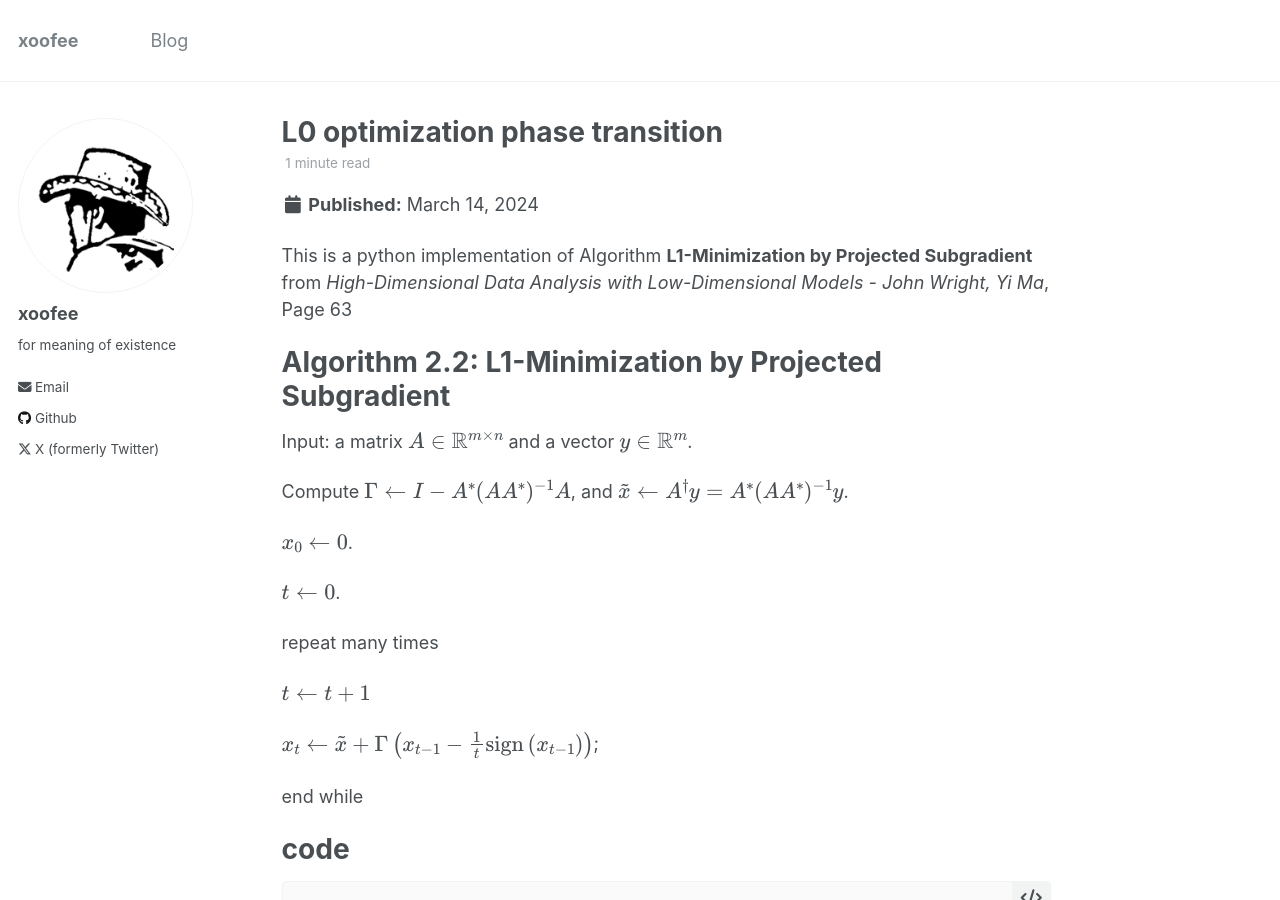
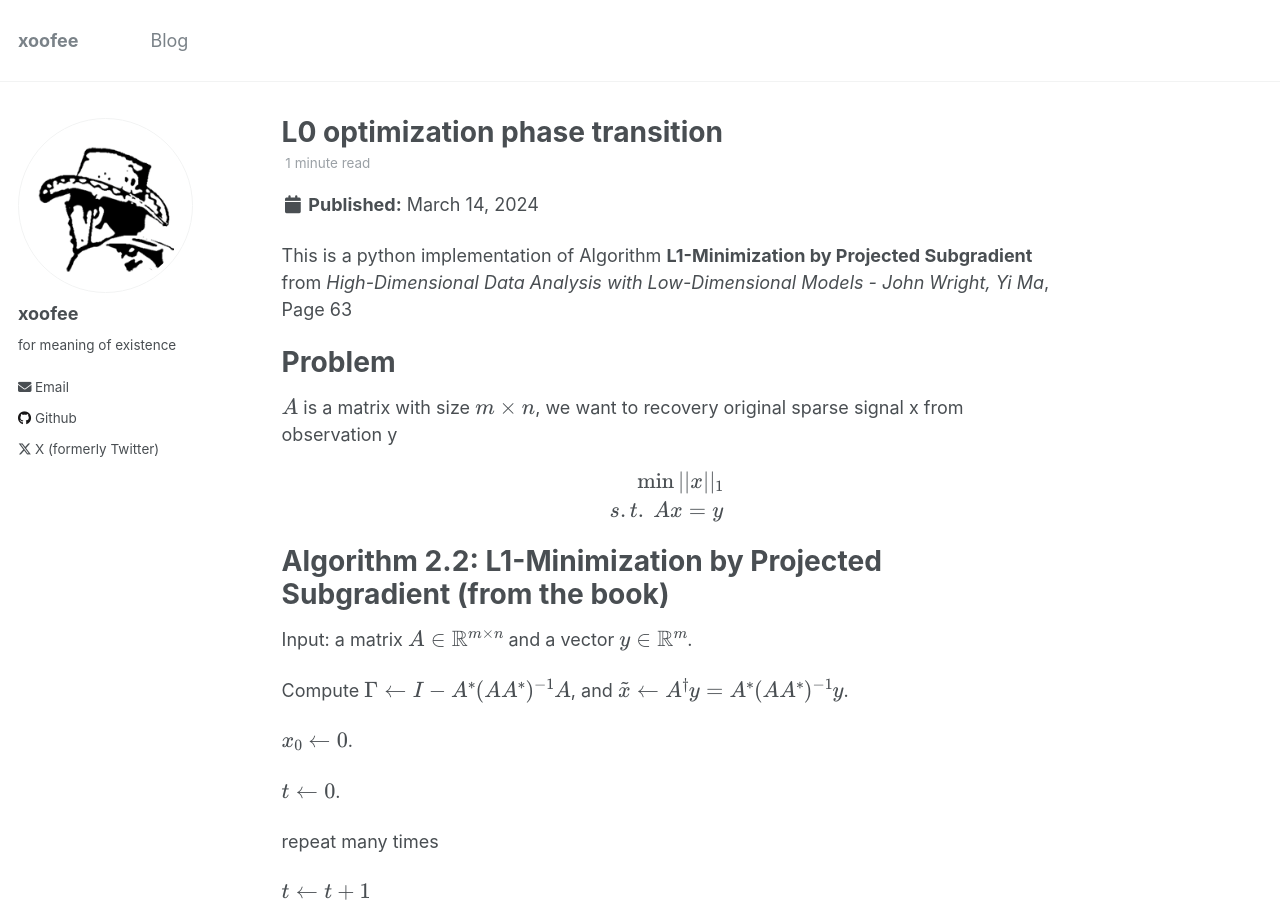
Before and after one commit to xoofee/xoofee.github.io, a Jekyll site: the page built from _posts/2024-03-14-l0-optimzation_phase_transition.md, in a window 1280 px wide and 900 px high. Built offline with Jekyll 4.4.1, drawn with Linux system fonts in a browser that asks for light colours.

Commit message:
update blog

```diff
--- a/_posts/2024-03-14-l0-optimzation_phase_transition.md
+++ b/_posts/2024-03-14-l0-optimzation_phase_transition.md
@@ -8,7 +8,19 @@ tags:
 
 This is a python implementation of Algorithm **L1-Minimization by Projected Subgradient** from *High-Dimensional Data Analysis with Low-Dimensional Models - John Wright, Yi Ma*, Page 63
 
-# Algorithm 2.2: L1-Minimization by Projected Subgradient
+# Problem
+
+$$A$$ is a matrix with size $$m \times n$$, we want to recovery original sparse signal x from observation y
+
+$$
+\begin{eqnarray}
+\min ||x||_1 \\
+s.t. \  Ax=y
+\end{eqnarray}
+$$
+
+
+# Algorithm 2.2: L1-Minimization by Projected Subgradient (from the book)
 
 <p>Input: a matrix \(A \in \mathbb{R}^{m \times n}\) and a vector \(y \in \mathbb{R}^m\).</p>
 <p>Compute \(\Gamma \leftarrow I - A^*(A A^*)^{-1} A\), and \(\tilde{x} \leftarrow A^{\dagger} y = A^*(A A^*)^{-1} y\).</p>
```
